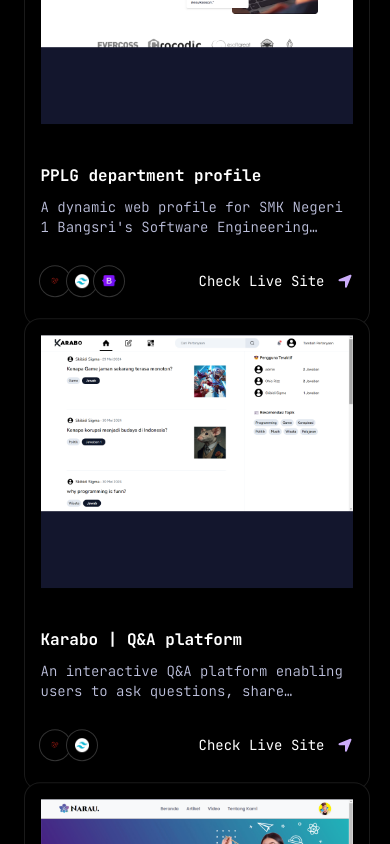
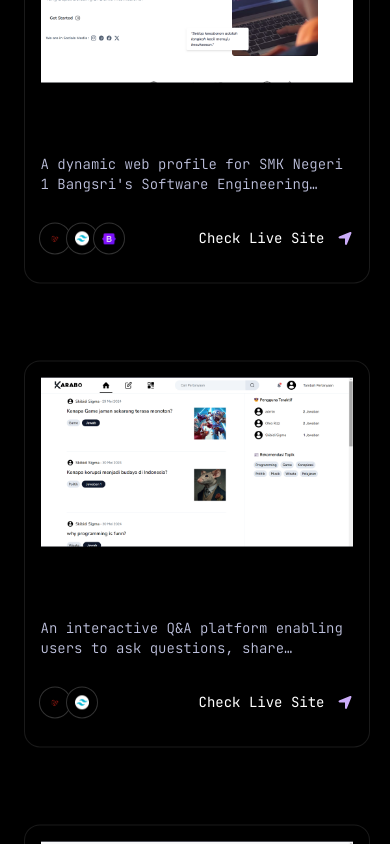
Before and after one commit to RGBXY/Portofolio-nextjs, a Next.js app: page / in a window 390 px wide. Shown: the part 2120-2964 px from the top of the page. Built offline with nearby package versions, Linux system fonts and the light colour scheme.

Commit message:
view: image bug

```diff
--- a/components/Project.tsx
+++ b/components/Project.tsx
@@ -18,14 +18,14 @@
           <div className="lg:min-h-[32.5rem] h-[25rem] flex items-center justify-center sm:w-96 w-[80vw]" key={item.id}>
             <PinContainer title={item.title} href={item.link}>
               <Link href={item.link}>
-                <div className="relative flex items-center justify-center sm:w-96 w-[80vw] overflow-hidden h-[30vh] mb-10">
+                <div className="relative flex items-center justify-center sm:w-96 w-[80vw] overflow-hidden h-[20vh] mb-10">
                   <div className="relative w-full h-full overflow-hidden lg:rounded-3xl" style={{ backgroundColor: "#13162D" }}>
                     <img src="/assets/bg.png" />
                   </div>
                   <img src={item.img} alt="cover" className="z-10 absolute top-0" />
                 </div>
 
-                <h1 className="text-white font-bold lg:text-2xl md:text-xl text-base line-clamp-1">{item.title}</h1>
+                <h1 className="dark:text-white text-black font-bold lg:text-2xl md:text-xl text-base line-clamp-1">{item.title}</h1>
 
                 <p
                   className="lg:text-xl lg:font-normal font-light text-sm line-clamp-2"
```
